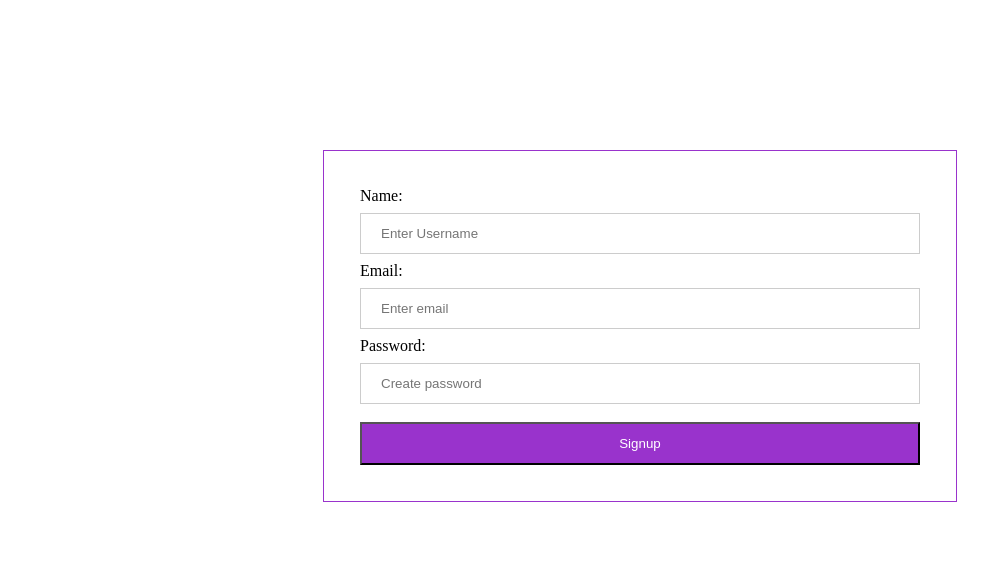
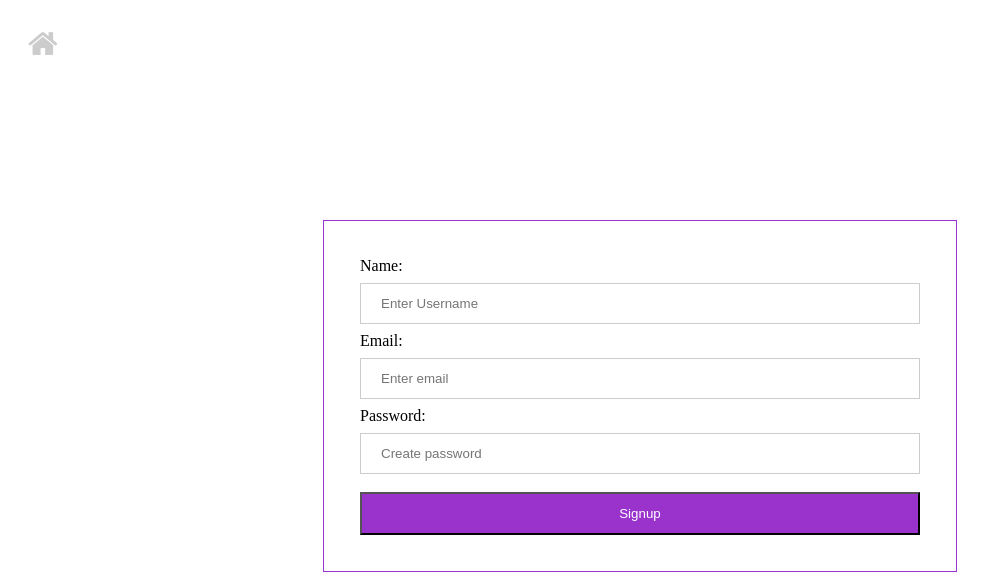
Before and after one commit to Daruch/WebsiteAlive, a plain HTML site: page pages/signup.html in a window 1280 px wide. Shown: the whole page, without its empty margins (0-991 px from the left). Drawn offline with Linux system fonts and the light colour scheme.

Commit message:
added home button

```diff
--- a/css/signup.css
+++ b/css/signup.css
@@ -2,8 +2,13 @@
    max-width: 600px;
    padding: 16px;
    margin:0 auto;
-   margin-top:150px;
+   margin-top:140px;
    border: 1px solid #9933cc;
+}
+
+ #home{
+  color: #ccc;
+  padding: 20px;
 }
 
 form{
--- a/index.html
+++ b/index.html
@@ -5,12 +5,15 @@
 	<meta charset="utf-8">
 	<link rel="stylesheet" type="text/css" href="css/style.css">
 	<meta name="viewport" content="width=device-width, initial-scale=1.0">
+	<link rel="stylesheet"  href="https://maxcdn.bootstrapcdn.com/font-awesome/4.7.0/css/font-awesome.min.css">
 </head>
 <body>
 
 	<div class="container">
 		<header>
 			<h1>Website is here</h1>
+
+
 		</header>
 		<nav>
 
--- a/pages/signup.html
+++ b/pages/signup.html
@@ -4,12 +4,22 @@
 	<title>Login</title>
 	<meta charset="utf-8">
 	<meta name="viewport" content="width=device-width, initial-scale=1.0">
-    <link rel="stylesheet" type="text/css" href="../css/signup.css">
+  <link rel="stylesheet" type="text/css" href="../css/signup.css">
+  <link rel="stylesheet"  href="https://maxcdn.bootstrapcdn.com/font-awesome/4.7.0/css/font-awesome.min.css">
 </head>
 <body>
+
+    <a href="../index.html">
+       <i class= "fa fa-home fa-2x" id="home"></i>
+    </a>
+
+
+
 	<div class="wrapper">
 
-     <form name ="form1"; method="POST"; action="https://formspree.io/dariatalan@gmail.com">
+
+
+      <form name ="form1"; method="POST"; action="https://formspree.io/dariatalan@gmail.com">
 
       <label>Name:</label><br>
       <input type ="text" name ="uname" placeholder="Enter Username" size ="30" required maxlength="10" minlength="2"><br>
```
Also changed, not shown: pages/projects.html (+2 -0 lines).
